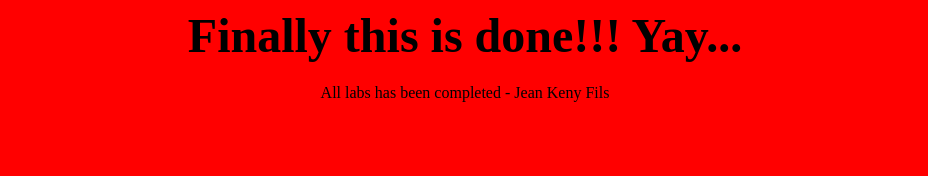
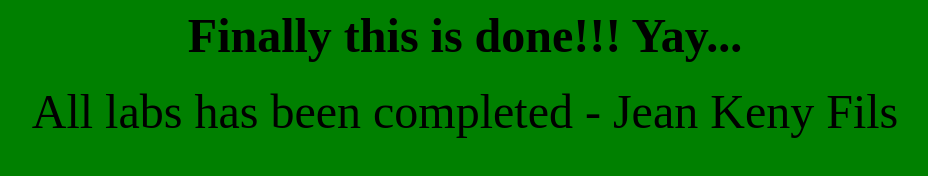
Before and after one commit to jkfils/JKF-BG, a plain HTML site: page index.html in a window 1280 px wide. Shown: the whole page, without its empty margins (175-1103 px from the left). Drawn offline with Linux system fonts and the light colour scheme.

```diff
--- a/index.html
+++ b/index.html
@@ -1,8 +1,8 @@
 <html>
-<body style = "background-color:red">
+<body style = "background-color:green">
 		<center>
 				<h1> <FONT SIZE=12>Finally this is done!!! Yay...</FONT></h1>
-				<p1>  All labs has been completed - Jean Keny Fils </p1>
+				<p1> <FONT SIZE=18> All labs has been completed - Jean Keny Fils </FONT></p1>
 		<center>
 <body>
 <html>
```
